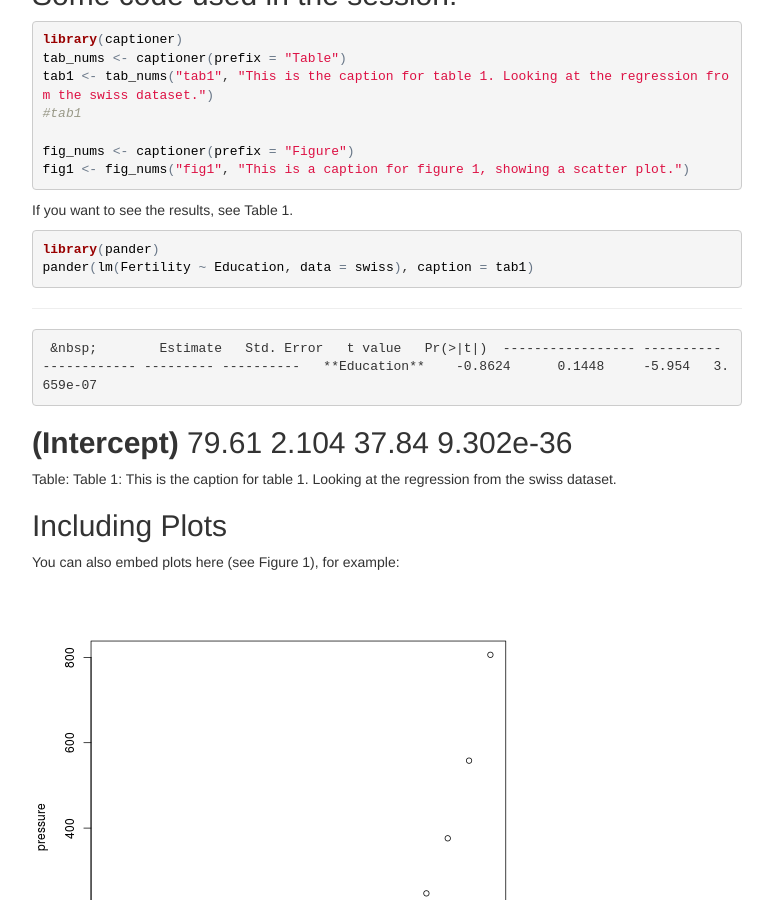
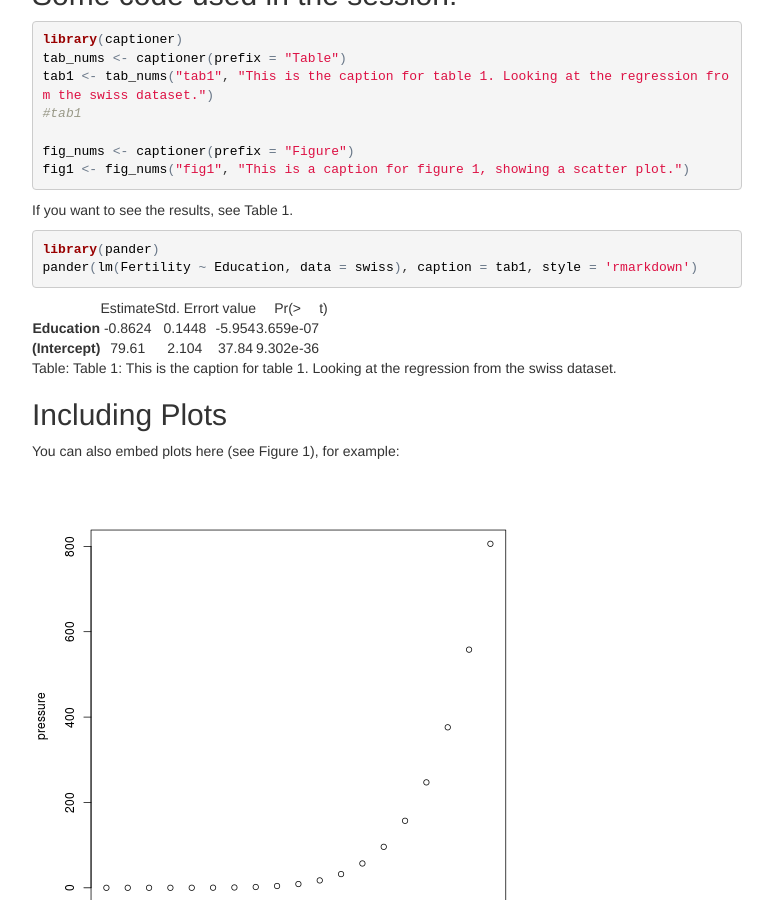
Before and after one commit to codeasmanuscript/code-along, a Jekyll site: the page built from _posts/2016-11-30-Reproducible-Dynamic-Reports.md, in a window 1280 px wide and 900 px high, scrolled down 1074 px. Shown: the whole window, without its empty margins (253-1026 px from the left). Built offline with Jekyll 4.4.1, drawn with Linux system fonts in a browser that asks for light colours; our own code applies the rules of GitHub Pages for plain Markdown files.

````diff
--- a/_drafts/2016-11-30-Reproducible-Dynamic-Reports.Rmd
+++ b/_drafts/2016-11-30-Reproducible-Dynamic-Reports.Rmd
@@ -69,9 +70,9 @@ fig1 <- fig_nums("fig1", "This is a caption for figure 1, showing a scatter plot
 
 If you want to see the results, see `r tab_nums("tab1", display = 'cite')`.
 
-```{r table}
+```{r table, results='asis'}
 library(pander)
-pander(lm(Fertility ~ Education, data = swiss), caption = tab1)
+pander(lm(Fertility ~ Education, data = swiss), caption = tab1, style = 'rmarkdown')
 ```
 
 ## Including Plots
--- a/_posts/2016-11-30-Reproducible-Dynamic-Reports.md
+++ b/_posts/2016-11-30-Reproducible-Dynamic-Reports.md
@@ -73,17 +74,15 @@ If you want to see the results, see Table  1.
 
 {% highlight r %}
 library(pander)
-pander(lm(Fertility ~ Education, data = swiss), caption = tab1)
+pander(lm(Fertility ~ Education, data = swiss), caption = tab1, style = 'rmarkdown')
 {% endhighlight %}
 
 
---------------------------------------------------------------
-     &nbsp;        Estimate   Std. Error   t value   Pr(>|t|)
------------------ ---------- ------------ --------- ----------
-  **Education**    -0.8624      0.1448     -5.954   3.659e-07
 
- **(Intercept)**    79.61       2.104       37.84   9.302e-36
---------------------------------------------------------------
+|      &nbsp;       |  Estimate  |  Std. Error  |  t value  |  Pr(>|t|)  |
+|:-----------------:|:----------:|:------------:|:---------:|:----------:|
+|   **Education**   |  -0.8624   |    0.1448    |  -5.954   | 3.659e-07  |
+|  **(Intercept)**  |   79.61    |    2.104     |   37.84   | 9.302e-36  |
 
 Table: Table  1: This is the caption for table 1. Looking at the regression from the swiss dataset.
 
````
Also changed, not shown: other parts of _drafts/2016-11-30-Reproducible-Dynamic-Reports.Rmd (+1 -0 lines), other parts of _posts/2016-11-30-Reproducible-Dynamic-Reports.md (+1 -0 lines).
